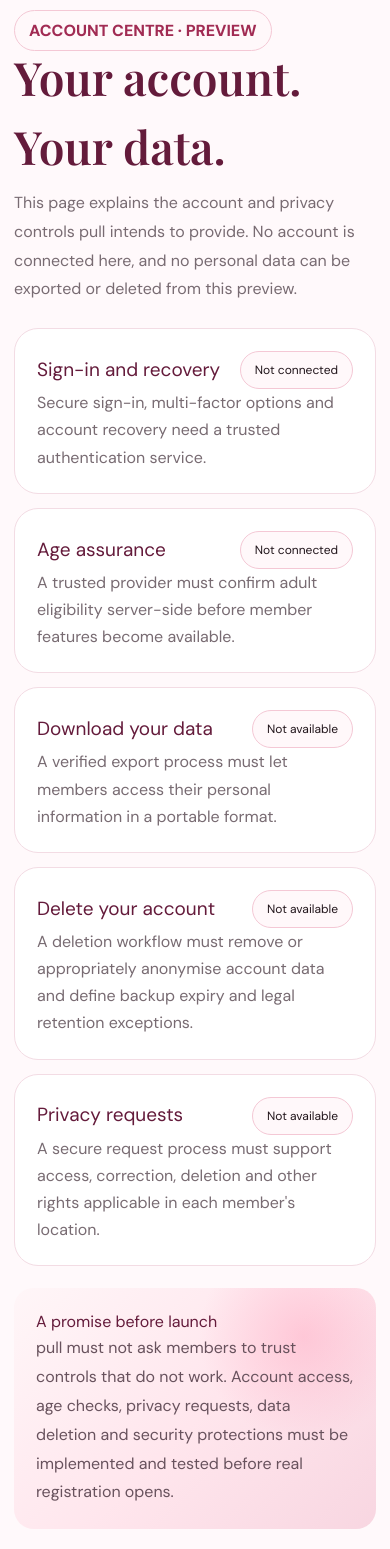
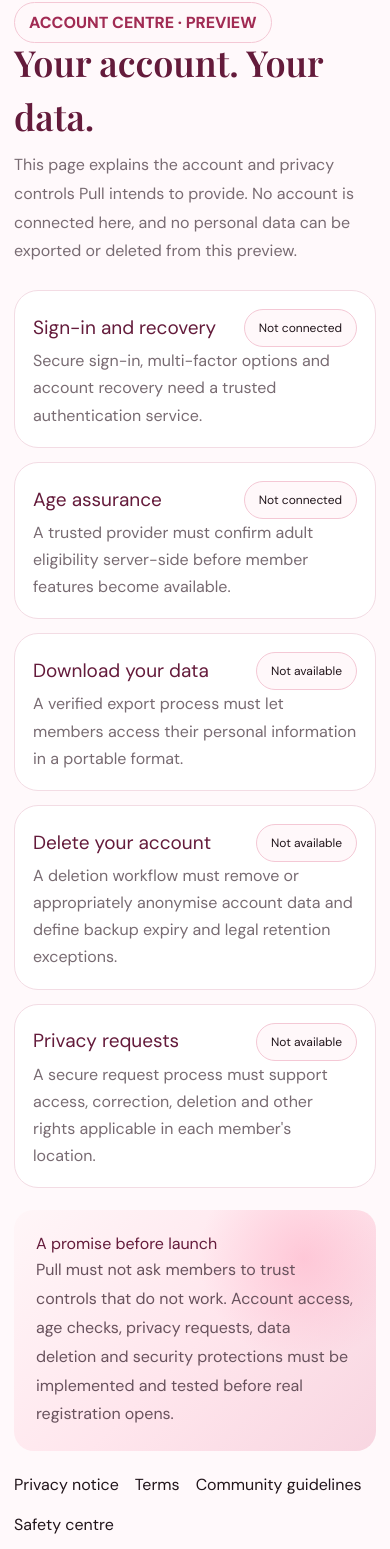
Before and after one commit to pullofficial/Pull, a Next.js app: page /account in a window 390 px wide. Shown: the part 71-1620 px from the top of the page. Built offline with nearby package versions, Linux system fonts and the light colour scheme.

Commit message:
Improve responsive account centre and privacy navigation

```diff
--- a/app/account/page.tsx
+++ b/app/account/page.tsx
@@ -7,28 +7,41 @@ const controls = [
 ];
 
 export default function AccountPage() {
-  return <main className="container" style={{ maxWidth: 820, padding: "42px 0 72px" }}>
+  return (
+    <main className="container" style={{ maxWidth: 820, padding: "34px 0 72px" }}>
+      <header style={{ display: "flex", justifyContent: "space-between", gap: 12, flexWrap: "wrap" }}>
         <a href="/dashboard">← Member space</a>
+        <a href="/settings">Privacy settings</a>
+      </header>
       <section style={{ margin: "24px 0" }}>
         <span className="pill" style={{ color: "#a12b53", fontWeight: 800 }}>ACCOUNT CENTRE · PREVIEW</span>
-      <h1 className="serif" style={{ fontSize: 46, color: "#641b3b", marginBottom: 8 }}>Your account. Your data.</h1>
-      <p className="muted" style={{ lineHeight: 1.8 }}>This page explains the account and privacy controls pull intends to provide. No account is connected here, and no personal data can be exported or deleted from this preview.</p>
+        <h1 className="serif" style={{ fontSize: "clamp(36px, 7vw, 46px)", color: "#641b3b", marginBottom: 8 }}>Your account. Your data.</h1>
+        <p className="muted" style={{ lineHeight: 1.8 }}>This page explains the account and privacy controls Pull intends to provide. No account is connected here, and no personal data can be exported or deleted from this preview.</p>
       </section>
 
-    <div style={{ display: "grid", gap: 14 }}>
-      {controls.map(item => <article className="feature" key={item.title} style={{ padding: 22 }}>
+      <section aria-label="Account control availability" style={{ display: "grid", gap: 14 }}>
+        {controls.map((item) => (
+          <article className="feature" key={item.title} style={{ padding: "clamp(18px, 4vw, 24px)" }}>
             <div style={{ display: "flex", justifyContent: "space-between", alignItems: "center", gap: 12, flexWrap: "wrap" }}>
               <h2 style={{ color: "#641b3b", fontSize: 19, margin: 0 }}>{item.title}</h2>
-          <span className="pill" style={{ fontSize: 12 }}>{item.status}</span>
+              <span className="pill" style={{ fontSize: 12 }} aria-label={item.status}>{item.status}</span>
             </div>
             <p className="muted" style={{ lineHeight: 1.7, marginBottom: 0 }}>{item.detail}</p>
-      </article>)}
-    </div>
+          </article>
+        ))}
+      </section>
 
       <section className="hero-bg" style={{ borderRadius: 20, padding: 22, marginTop: 22 }}>
         <h2 style={{ color: "#641b3b", marginTop: 0 }}>A promise before launch</h2>
-      <p style={{ color: "#68525d", lineHeight: 1.8, marginBottom: 0 }}>pull must not ask members to trust controls that do not work. Account access, age checks, privacy requests, data deletion and security protections must be implemented and tested before real registration opens.</p>
+        <p style={{ color: "#68525d", lineHeight: 1.8, marginBottom: 0 }}>Pull must not ask members to trust controls that do not work. Account access, age checks, privacy requests, data deletion and security protections must be implemented and tested before real registration opens.</p>
       </section>
-    <p className="muted" style={{ fontSize: 12, marginTop: 18 }}>This is product information only, not a legal guarantee or an active privacy-request channel. For urgent safety concerns, use the appropriate local emergency service.</p>
-  </main>;
+      <nav aria-label="Related information" style={{ display: "flex", gap: 16, flexWrap: "wrap", marginTop: 22 }}>
+        <a href="/privacy">Privacy notice</a>
+        <a href="/terms">Terms</a>
+        <a href="/guidelines">Community guidelines</a>
+        <a href="/safety">Safety centre</a>
+      </nav>
+      <p className="muted" style={{ fontSize: 12, marginTop: 18 }}>This is product information only, not a legal guarantee or an active privacy-request channel. For urgent safety concerns, contact the appropriate local emergency service.</p>
+    </main>
+  );
 }
```
Lines whose indentation alone changed are shown as unchanged.
